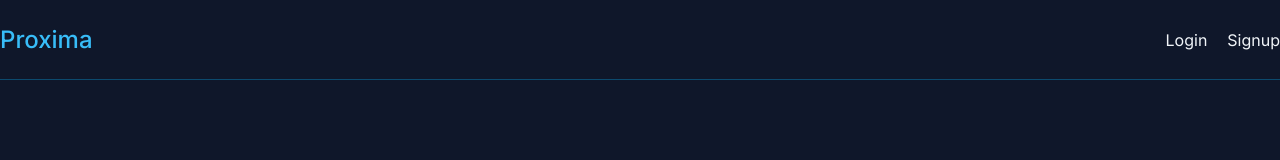
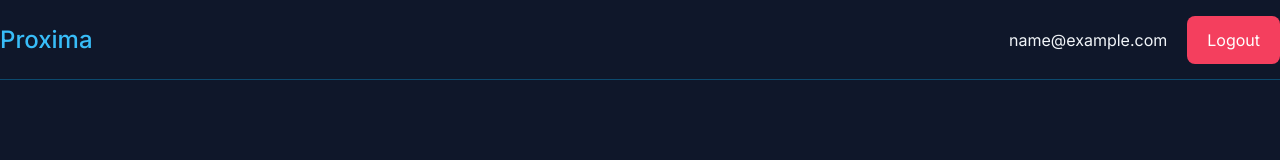
Before and after one commit to md-bappi/proxima-client, a React (Create React App) app: page / in a window 1280 px wide. Shown: the top 160 px of the page. Built offline with nearby package versions, Linux system fonts and the light colour scheme; no server answers; sample sign-in values are in the browser's storage.

Commit message:
logout added

```diff
--- a/src/components/Navbar.js
+++ b/src/components/Navbar.js
@@ -1,6 +1,16 @@
 import { Link } from "react-router-dom";
+import { useAuthContext } from "../hooks/useAuthContext";
+import { userLogout } from "../hooks/useLogout";
 
 const Navbar = () => {
+  const { user } = useAuthContext();
+
+  const { logout } = userLogout();
+
+  const handleLogout = () => {
+    logout();
+  };
+
   return (
     <div className="navbar container mx-auto h-20 flex items-center justify-between border-b border-sky-900">
       <Link to="/" className="logo text-2xl font-medium text-sky-400">
@@ -8,12 +18,28 @@
       </Link>
 
       <nav className=" flex gap-5">
+        {!user && (
+          <div className="flex gap-5">
             <Link to="/login " className="hover:text-sky-400 duration-300">
               Login
             </Link>
             <Link to="/signup" className="hover:text-sky-400 duration-300">
               Signup
             </Link>
+          </div>
+        )}
+        {user && (
+          <div className="flex gap-5 items-center">
+            <span>{user.email}</span>
+            <button
+              onClick={handleLogout}
+              type="submit"
+              className=" bg-rose-500 text-white py-3 px-5 rounded-lg hover:bg-sky-50 hover:text-slate-900 duration-300"
+            >
+              Logout
+            </button>
+          </div>
+        )}
       </nav>
     </div>
   );
--- /dev/null
+++ b/src/hooks/useLogout.js
@@ -0,0 +1,15 @@
+import { useAuthContext } from "./useAuthContext";
+
+export const userLogout = () => {
+  const { dispatch: logoutDispatch } = useAuthContext();
+
+  const logout = () => {
+    // clear Is
+    localStorage.removeItem("user");
+
+    // dispatch logout
+    logoutDispatch({ type: "LOGOUT" });
+  };
+
+  return { logout };
+};
```
Lines whose indentation alone changed are shown as unchanged.
